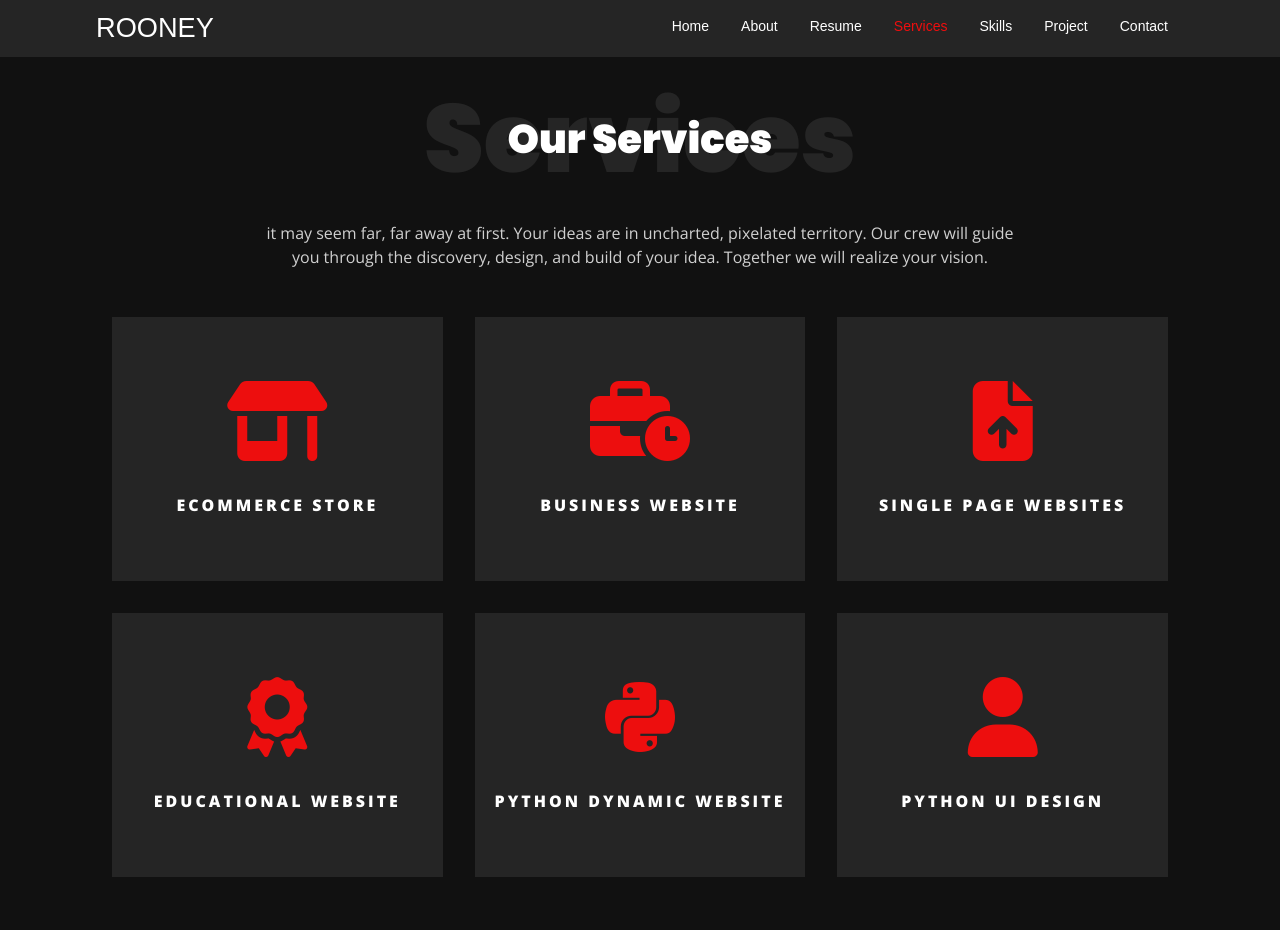
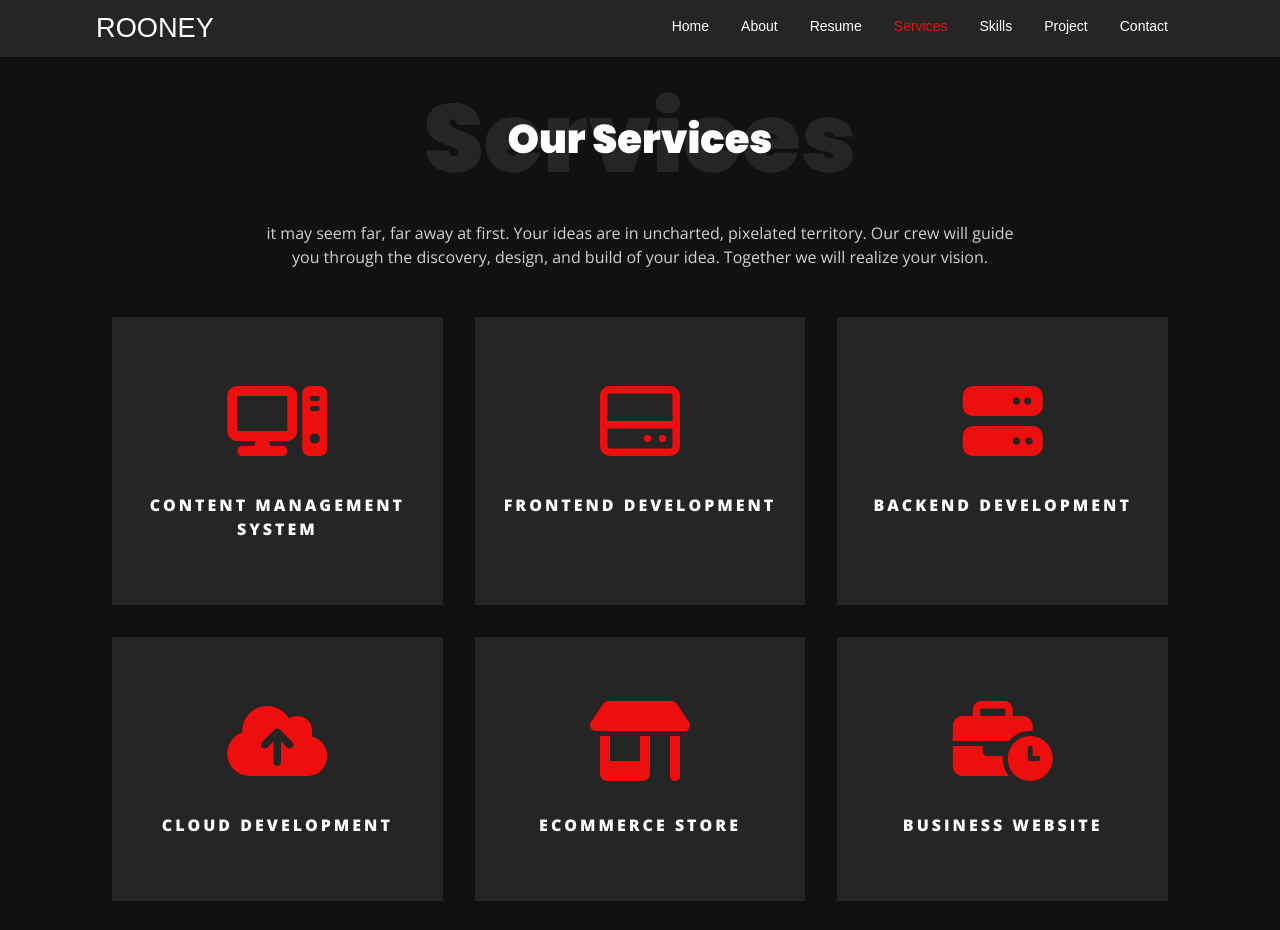
Before and after one commit to roone858/Main-Website, a plain HTML site: page services.html in a window 1280 px wide. Shown: the top 930 px of the page. Drawn offline with nearby package versions, Linux system fonts and the light colour scheme.

Commit message:
add new services

```diff
--- a/services.html
+++ b/services.html
@@ -5,7 +5,7 @@
     <meta http-equiv="X-UA-Compatible" content="IE=edge" />
     <meta name="viewport" content="width=device-width, initial-scale=1.0" />
     <title>Services</title>
-    <link rel="icon" type="image/png" href="imgs/favicon-32x32.png"/>
+    <link rel="icon" type="image/png" href="imgs/favicon-32x32.png" />
 
     <link rel="stylesheet" href="css/index.css" />
     <link
@@ -50,7 +50,9 @@
             <li class="navbar-item">
               <a href="index.html">home</a>
             </li>
-            <li for="#about" class="navbar-item"><a id="about" href="about.html">about</a></li>
+            <li for="#about" class="navbar-item">
+              <a id="about" href="about.html">about</a>
+            </li>
             <li class="navbar-item"><a href="resume.html">resume</a></li>
             <li class="navbar-item">
               <a style="color: #ed0e0e" href="services.html">services</a>
@@ -76,6 +78,22 @@
       </p>
       <div class="row">
         <div class="service">
+          <i class="fa-solid fa-computer"></i>
+          <h2 class="service-name">Content Management System</h2>
+        </div>
+        <div class="service">
+          <i class="fa-regular fa-hard-drive"></i>
+          <h2 class="service-name">Frontend Development</h2>
+        </div>
+        <div class="service">
+          <i class="fa-solid fa-server"></i>
+          <h2 class="service-name">Backend Development</h2>
+        </div>
+        <div class="service">
+          <i class="fa-solid fa-cloud-arrow-up"></i>
+          <h2 class="service-name">Cloud Development</h2>
+        </div>
+        <div class="service">
           <i class="fa-solid fa-shop"></i>
           <h2 class="service-name">eCommerce Store</h2>
         </div>
@@ -96,10 +114,6 @@
           <i class="fa-brands fa-python"></i>
           <h2 class="service-name">Python Dynamic Website</h2>
         </div>
-        <div class="service">
-          <i class="fa-solid fa-user"></i>
-          <h2 class="service-name">Python UI Design</h2>
-        </div>
       </div>
     </section>
     <!-- start footer -->
@@ -107,13 +121,24 @@
       <div class="cols">
         <h2 class="footer-title">Mahmoud Gamal</h2>
         <p>
-          “As we lose ourselves in the service of others we discover our own lives and our own happiness.” – Dieter F. Uchtdorf
+          “As we lose ourselves in the service of others we discover our own
+          lives and our own happiness.” – Dieter F. Uchtdorf
         </p>
         <div class="footer-icons">
-                    <a target="_blank" href="https://www.facebook.com/mah.moud.1675275"><i class="fa-brands fa-facebook"></i></a>
-          <a target="_blank" href="https://www.linkedin.com/in/mahmoud-gamal-55a933166/"><i class="fa-brands fa-linkedin"></i></a>
-          <a target="_blank" href="https://twitter.com/ "><i class="fa-brands fa-twitter"></i></a>
-          <a target="_blank" href="https://wa.me/201140192314"><i class="fa-brands fa-whatsapp"></i></a>
+          <a target="_blank" href="https://www.facebook.com/mah.moud.1675275"
+            ><i class="fa-brands fa-facebook"></i
+          ></a>
+          <a
+            target="_blank"
+            href="https://www.linkedin.com/in/mahmoud-gamal-55a933166/"
+            ><i class="fa-brands fa-linkedin"></i
+          ></a>
+          <a target="_blank" href="https://twitter.com/ "
+            ><i class="fa-brands fa-twitter"></i
+          ></a>
+          <a target="_blank" href="https://wa.me/201140192314"
+            ><i class="fa-brands fa-whatsapp"></i
+          ></a>
         </div>
         <div class="footerlist">
           <ul class="footer-linkes">
@@ -132,7 +157,6 @@
     <!-- end footer -->
     <script src="js/toggle.js"></script>
 
-
     <script
       src="https://kit.fontawesome.com/3ea8533edd.js"
       crossorigin="anonymous"
```
